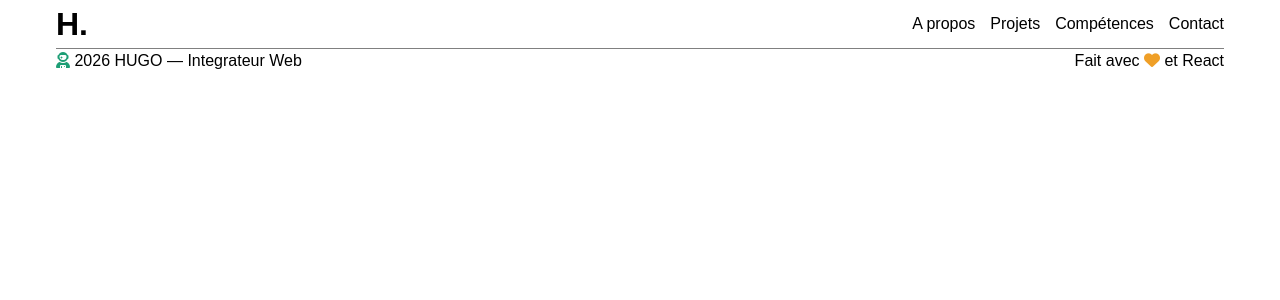
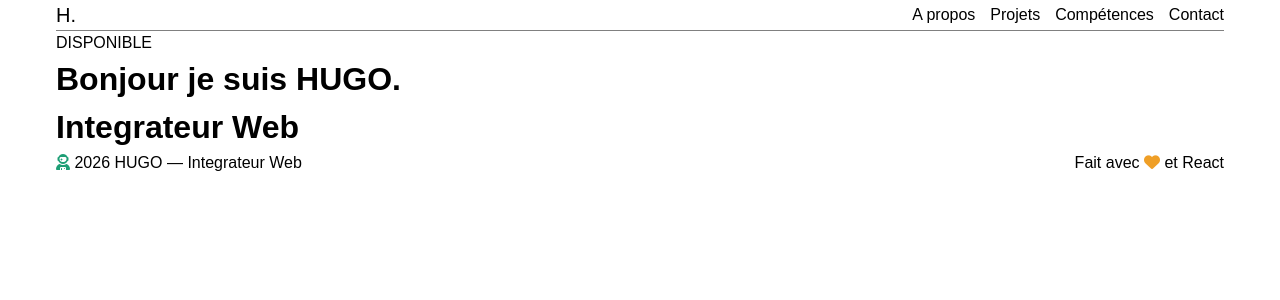
Before and after one commit to donhug/FEREY-HUGO, a React (Vite) app in the folder FEREY-HUGO/: page / in a window 1280 px wide. Shown: the top 300 px of the page. Built offline with nearby package versions, Linux system fonts and the light colour scheme.

Commit message:
feat: début de l'implémentation du hero

```diff
--- a/FEREY-HUGO/src/App.jsx
+++ b/FEREY-HUGO/src/App.jsx
@@ -1,13 +1,14 @@
 import './App.css'
 import Header from "./components/Header/header.jsx";
 import Footer from "./components/Footer/footer.jsx";
-
+import Hero from "./components/Hero/hero.jsx";
 function App() {
 
   return (
     <>
       <div className="wrapper-app">
         <Header />
+          <Hero/>
         <Footer/>
       </div>
     </>
--- a/FEREY-HUGO/src/components/Header/header.css
+++ b/FEREY-HUGO/src/components/Header/header.css
@@ -21,7 +21,9 @@ header{
 .header-logo{
     justify-content: center;
 }
-
+.header-logo p{
+    font-size:20px;
+}
 .header-top{
     align-items: center;
 }
--- a/FEREY-HUGO/src/components/Header/header.jsx
+++ b/FEREY-HUGO/src/components/Header/header.jsx
@@ -8,9 +8,9 @@ function Header() {
             <div className="header-container">
                 <div className="header-top">
                     <div className="header-logo">
-                        <h1>
+                        <p>
                             H.
-                        </h1>
+                        </p>
                     </div>
                     <button onClick={() => setOpen(!Open)} className="header-btn">
                         <i className={Open ?"fa-solid fa-xmark" : "fa-solid fa-bars" }></i>
--- /dev/null
+++ b/FEREY-HUGO/src/components/Hero/hero.jsx
@@ -0,0 +1,23 @@
+import './hero.css'
+
+function Hero() {
+    return (
+        <div>
+            <div className="title">
+                <p>DISPONIBLE</p>
+                <h1>
+                    Bonjour je suis HUGO. <br/>
+                    <span className="title-color">Integrateur Web</span>
+                </h1>
+            </div>
+            <div>
+                <p></p>
+                <div className="hero-btn">
+
+                </div>
+            </div>
+        </div>
+    )
+}
+
+export default Hero;
```
Also changed, not shown: FEREY-HUGO/src/components/Hero/hero.css (added).
